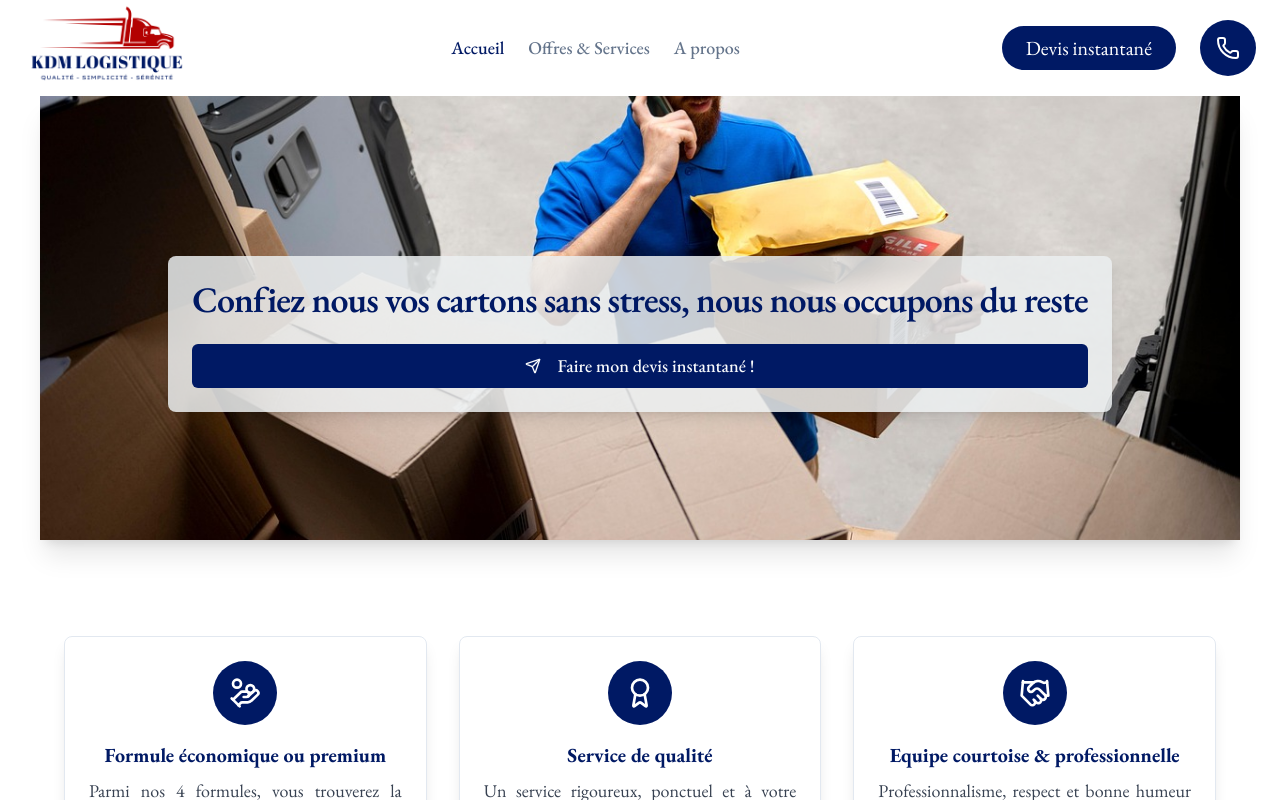
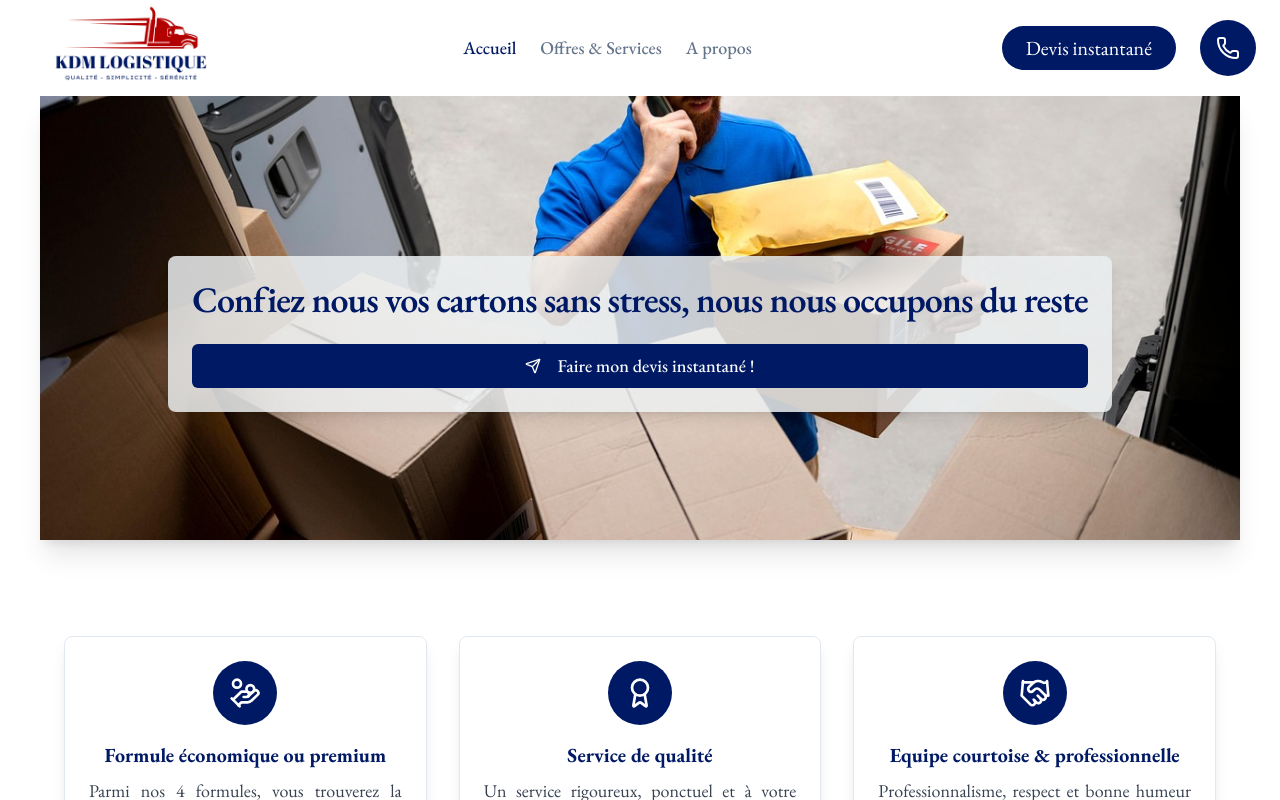
Before and after one commit to Swifty237/kdm-project, a React (Vite) app: page / in a window 1280 px wide. Shown: the top 800 px of the page. Built offline with nearby package versions, Linux system fonts and the light colour scheme; a web font is replaced by a local one.

Commit message:
Fixed the misalignment in the homepage design

```diff
--- a/src/App.css
+++ b/src/App.css
@@ -1,7 +1,7 @@
 #root {
   max-width: 1280px;
   margin: 0 auto;
-  padding: 2rem;
+  padding-inline: auto;
   text-align: center;
 }
 
--- a/src/components/Layout.tsx
+++ b/src/components/Layout.tsx
@@ -35,12 +35,14 @@ const Layout = ({ children }) => {
   }, []);
 
   return (
-    <div className="relative min-h-screen">
+    <div className="relative min-h-screen overflow-x-hidden">
       <Navigation />
-      <main style={{
-        paddingTop: `${navHeight}px`,
-        paddingBottom: `${footerHeight}px`,
-      }}>
+      <main
+        className=""
+        style={{
+          paddingTop: `${navHeight}px`,
+          paddingBottom: `${footerHeight}px`,
+        }}>
         {children}
       </main>
       <Footer />
--- a/src/components/Navigation.tsx
+++ b/src/components/Navigation.tsx
@@ -51,7 +51,7 @@ const Navigation = () => {
       ref={navRef}
       id="main-nav"
       className={`
-        fixed top-0 left-0 w-full z-50 backdrop-blur-sm transition-shadow duration-300
+        fixed top-0 left-0 w-full z-50 backdrop-blur-sm transition-shadow duration-300 ps-6
         ${hasShadow ? "shadow-md bg-white/90" : "bg-white/50"}
       `}>
 
@@ -110,11 +110,11 @@ const Navigation = () => {
             <img
               src="/img/Logo.png"
               alt="KDM Logo"
-              className="h-24 w-auto"
+              className="h-16 w-auto"
             />
           </Link>
 
-          <div className="flex pb-2 justify-between w-full">
+          <div className="flex pb-2 justify-between w-full my-2">
             {/* Right side - Secondary links and CTA (Desktop) */}
             <Link to="/devis" className="bg-[#001964] hover:bg-[#001964]/90 rounded-full px-6 py-2 text-xl text-white">
               Devis instantané
```
